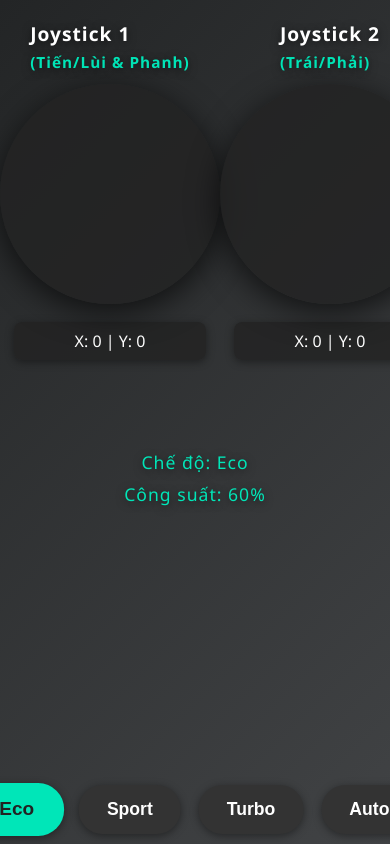
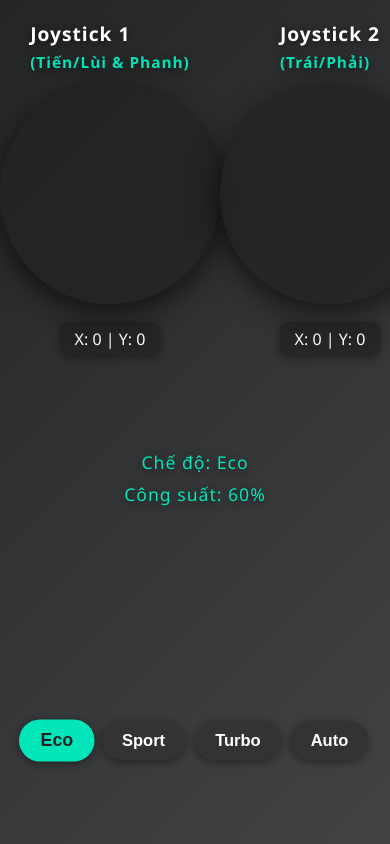
Before and after one commit to hieudepoet/IOT-Remote-controll-racing-car-with-ESP32, a plain HTML site: page docs/index.html in a window 390 px wide. Shown: the top 844 px of the page. Drawn offline with Linux system fonts and the light colour scheme; no server answers.

Commit message:
Update index.html

```diff
--- a/docs/index.html
+++ b/docs/index.html
@@ -233,7 +233,7 @@
             color: #00e6b8;
             text-shadow: 0 2px 8px #0008;
         }
-        @media (max-width: 900px) {
+        @media (max-width: 940px) {
             .container {
                 flex-direction: column;
                 align-items: center;
@@ -244,9 +244,20 @@
                 margin-bottom: 30px;
             }
             .mode-panel {
-                bottom: 10px;
+                bottom: 10vh;
+                gap: 10px;
+                font-size: 15px;
+                .mode-btn {
+                    padding: 10px 20px;
+                }
+            }
+            .value-display {
+                padding: 6px 0px;
+                min-width: 100px;
             }
         }
+
+
     </style>
 </head>
 <body>
```
